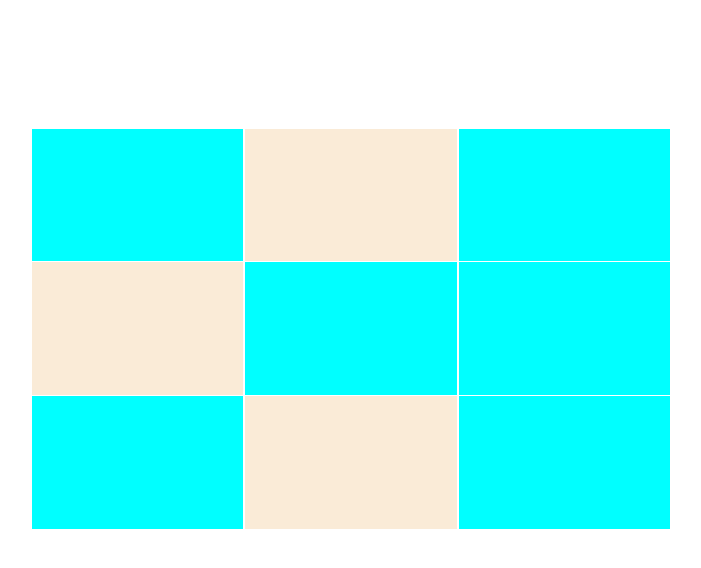
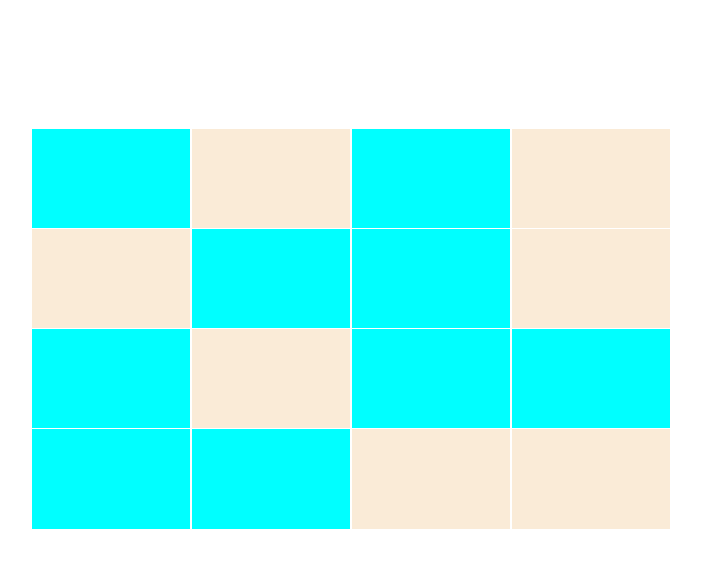
Before and after one commit to Rahulrai1998/frontend-machine-coding, a React (Create React App) app: page / in a window 1280 px wide. Shown: the top 568 px of the page, without its empty margins (289-990 px from the left). Built offline with nearby package versions, Linux system fonts and the light colour scheme.

Commit message:
optimizations

```diff
--- a/src/components/grid-lights/GridLights.jsx
+++ b/src/components/grid-lights/GridLights.jsx
@@ -1,13 +1,21 @@
-import React, { useState } from "react";
+import React, { useMemo, useState } from "react";
 
 const GridLights = () => {
   const [stack, setStack] = useState(new Map());
   const [rolling, setRolling] = useState(false);
+
   const config = [
-    [1, 0, 1],
-    [0, 1, 1],
-    [1, 0, 1],
+    [1, 0, 1, 0],
+    [0, 1, 1, 0],
+    [1, 0, 1, 1],
+    [1, 1, 0, 0],
   ];
+
+  //OPTIMIZATIONS
+  const bitCubes = useMemo(
+    () => config.flat().reduce((acc, cur) => acc + cur, 0),
+    [config]
+  );
 
   const handleClick = (rowIndex, colIndex) => {
     const newStack = structuredClone(stack);
@@ -19,10 +27,10 @@ const GridLights = () => {
     }
     setStack(newStack);
 
-    const cubesWithOne = config.flat().reduce((acc, cur) => acc + cur, 0);
-    if (cubesWithOne === newStack.size) {
+    if (bitCubes === newStack.size) {
       rollBack();
     }
+
   };
 
   const rollBack = () => {
```
